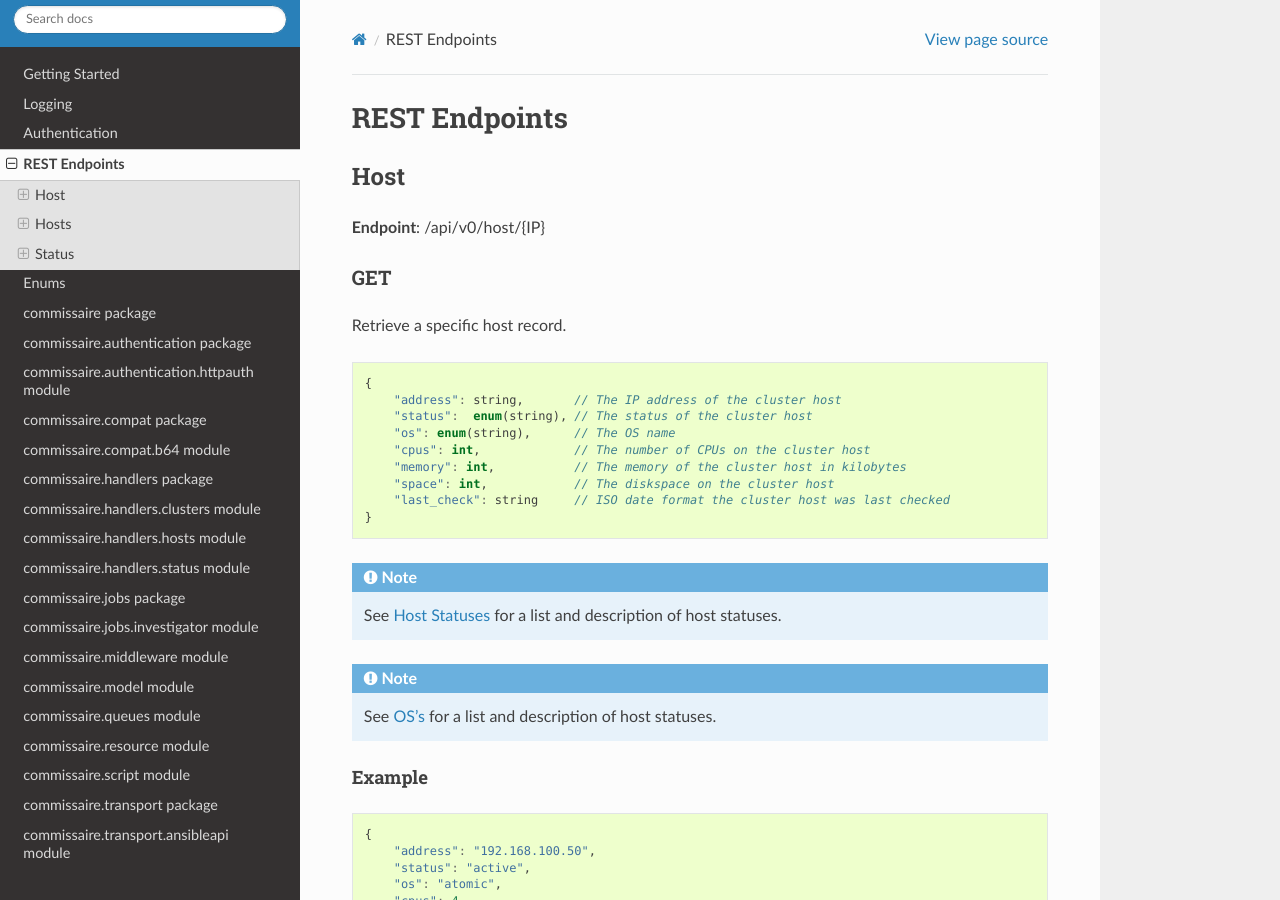
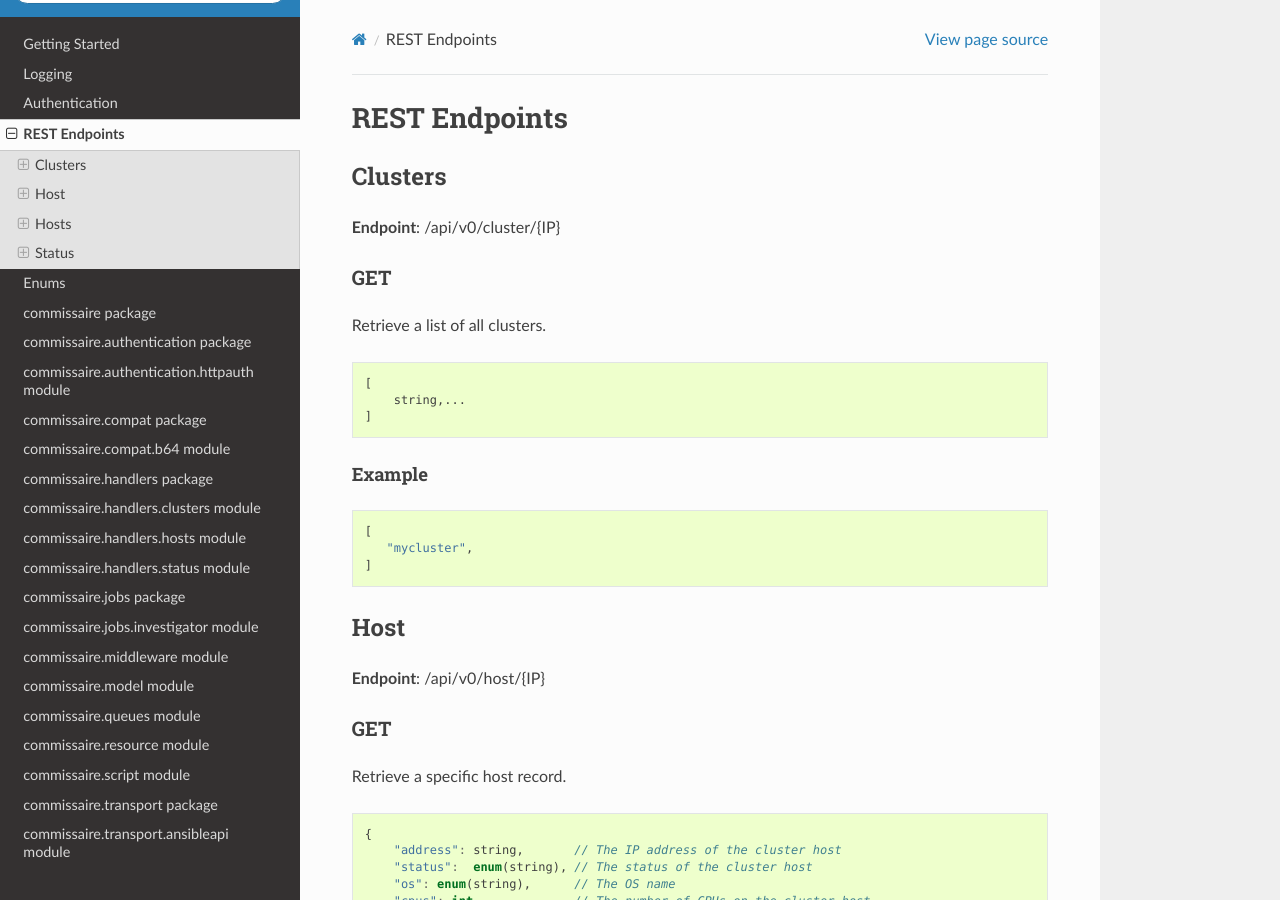
Before and after one commit to projectatomic/commissaire, a Sphinx documentation site: the page built from doc/endpoints.rst, in a window 1280 px wide and 900 px high. Built offline with Sphinx 7.4.7 and the Read the Docs theme 2.0.0, drawn with Linux system fonts in a browser that asks for light colours; pages that are not in the unit, such as notebooks, are missing from menus.

Commit message:
doc: Added clusters endpoint.

````diff
--- a/doc/endpoints.rst
+++ b/doc/endpoints.rst
@@ -1,5 +1,31 @@
 REST Endpoints
 ==============
+
+Clusters
+--------
+**Endpoint**: /api/v0/cluster/{IP}
+
+GET
+```
+Retrieve a list of all clusters.
+
+.. code-block:: javascript
+
+   [
+       string,...
+   ]
+
+
+Example
+~~~~~~~
+
+.. code-block:: javascript
+
+   [
+      "mycluster",
+   ]
+
+
 
 Host
 ----
````
